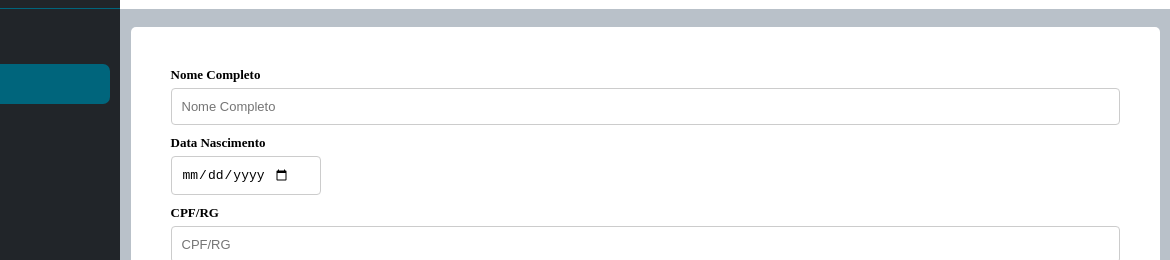
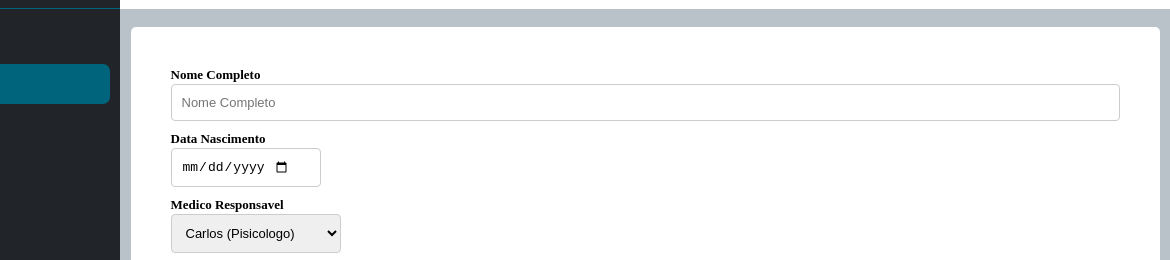
Before and after one commit to Josuepl17/CronosSysten.Html, a plain HTML site: page index.html in a window 1280 px wide. Shown: the part 55-315 px from the top of the page, 110-1280 px from the left. Drawn offline with nearby package versions, Linux system fonts and the light colour scheme.

Commit message:
Update index.html

```diff
--- a/index.html
+++ b/index.html
@@ -177,7 +177,7 @@
 
     label {
       display: block;
-      margin-bottom: 5px;
+      margin-bottom: 1px;
       font-weight: bold;
     }
 
@@ -213,11 +213,7 @@
       justify-content: space-between;
     }
 
-    .form-group-1 {
-      display: flex;
-      flex-direction: column;
-      flex-wrap: wrap;
-    }
+
 
     </style>
   </head>
@@ -278,17 +274,21 @@
                         <input type="text" id="name" placeholder="Nome Completo"  >
                     </div>
 
-                    <div style="display: flex;" class="form-group">
-
-                      <div  class="form-group-1">
+                    <div  class="form-group">
                         <label for="DataNascimento">Data Nascimento</label>
                         <input style="width: 150px; padding-right: 30px;" type="date" id="DataNascimento" placeholder="Data Nascimento">
-                      </div>
+                  </div>
 
-                      <div class="form-group-1">
+                  <div  class="form-group">
+                  <label for="Medico">Medico Responsavel</label>
+                  <select style="width: 170px;" name="id" id="id">
+                    <option value="iu">Carlos (Pisicologo)</option>
+                    <option value="iu">Mariana (Psiquiatra)</option>
+                    <option value="iu">Marlon (Neurologista)</option>
+                    <option value="iu">Jessica (Pedriatra)</option>
+                  </select>
 
-                      </div>
-                  </div>
+                </div>
 
                     <div class="form-group">
                       <label for="email">CPF/RG</label>
```
